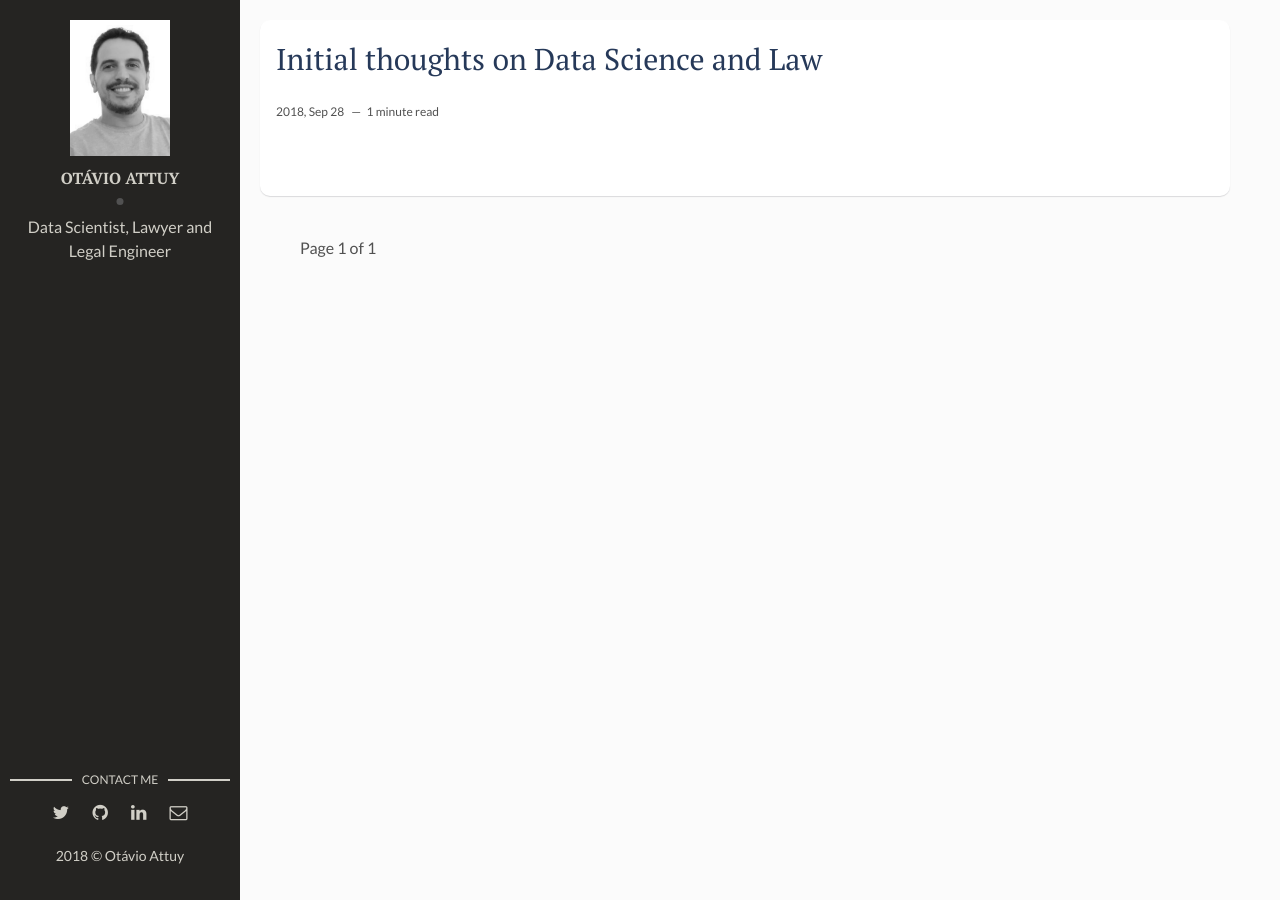
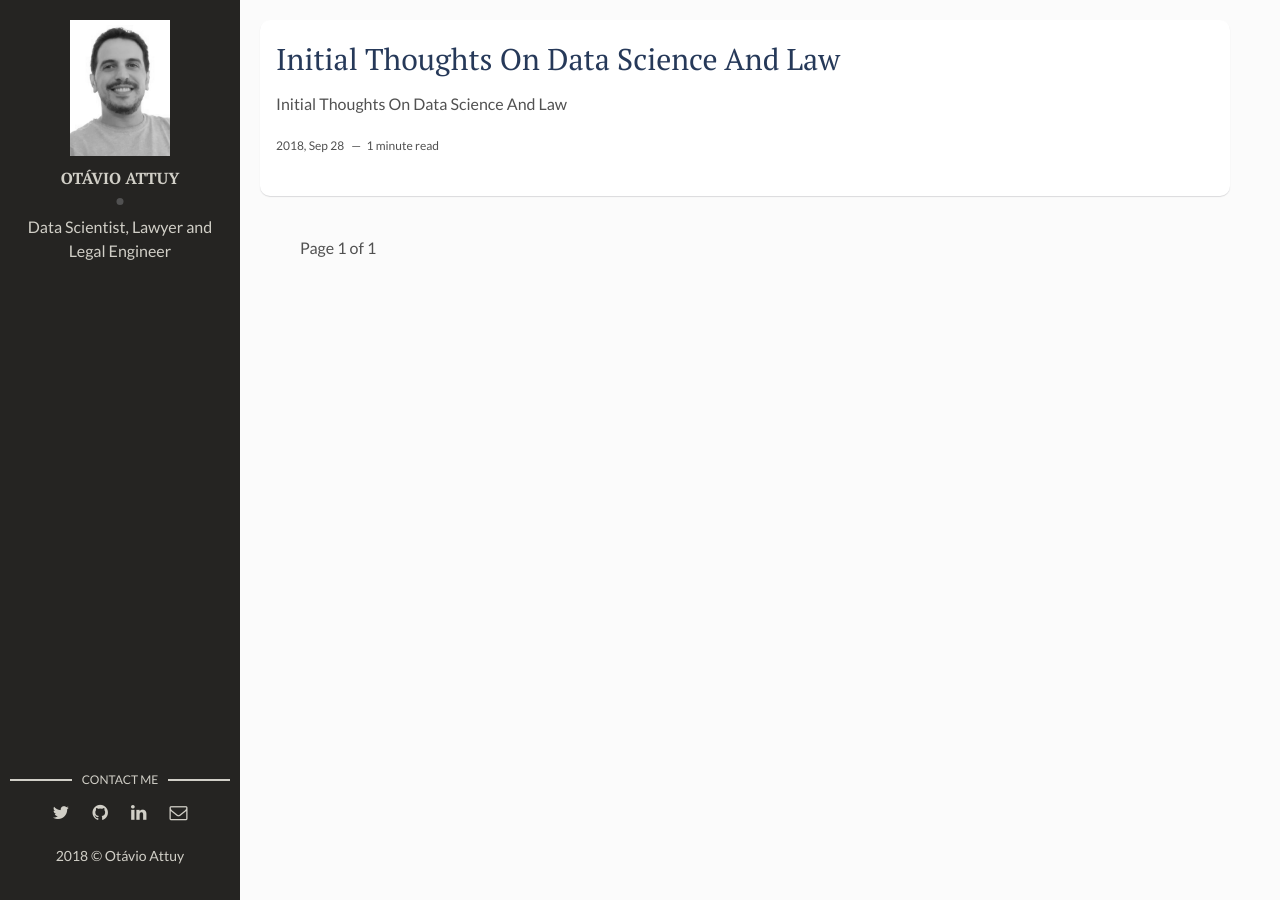
Before and after one commit to omattuy/data_science_and_law, a Jekyll site: the page built from index.html, in a window 1280 px wide. Built offline with Jekyll 4.4.1, drawn with Linux system fonts in a browser that asks for light colours; the list of posts is cut into pages by our own code.

Commit message:
New style for small devices

```diff
--- a/_posts/2018-09-10-initial-thoughts-on-data-science-and-law.markdown
+++ b/_posts/2018-09-10-initial-thoughts-on-data-science-and-law.markdown
@@ -1,8 +1,9 @@
 ---
 layout: post
-title: Initial thoughts on Data Science and Law
+title: Initial Thoughts On Data Science And Law
 date: 2018-09-29 00:00:00 +0300
 description: # Add post description (optional)
 #img: js-1.png # Add image post (optional)
 tags: [Data Science, Jurimetrics] # add tag
 ---
+# Initial Thoughts On Data Science And Law
--- a/assets/css/main.css
+++ b/assets/css/main.css
@@ -1409,7 +1409,8 @@
             justify-content: space-between;
     width: 100%;
     padding: 10px;
-    background-color: #ffffff;
+    color: #D1CFC7;
+    background-color: #252422;
     -webkit-box-shadow: 0 1px 1px 0 rgba(31, 35, 46, 0.15);
             box-shadow: 0 1px 1px 0 rgba(31, 35, 46, 0.15);
   }
```
